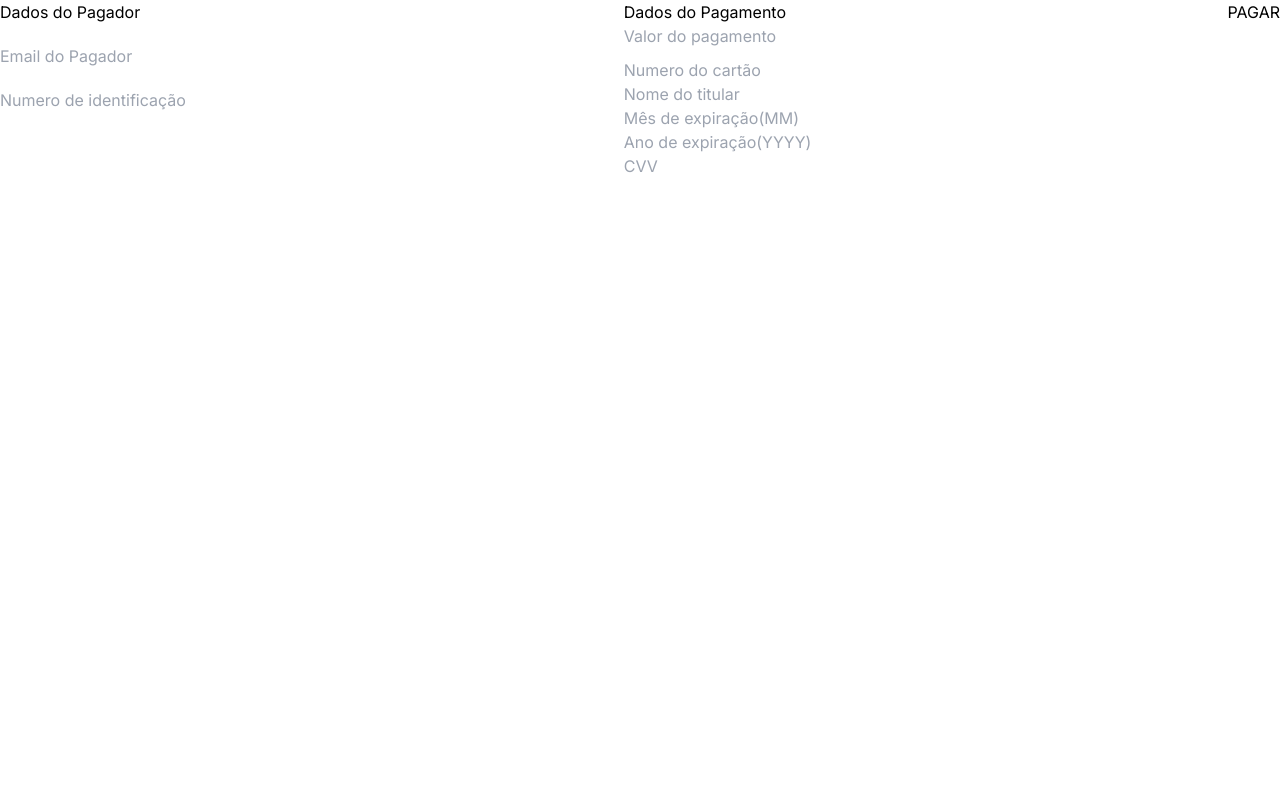
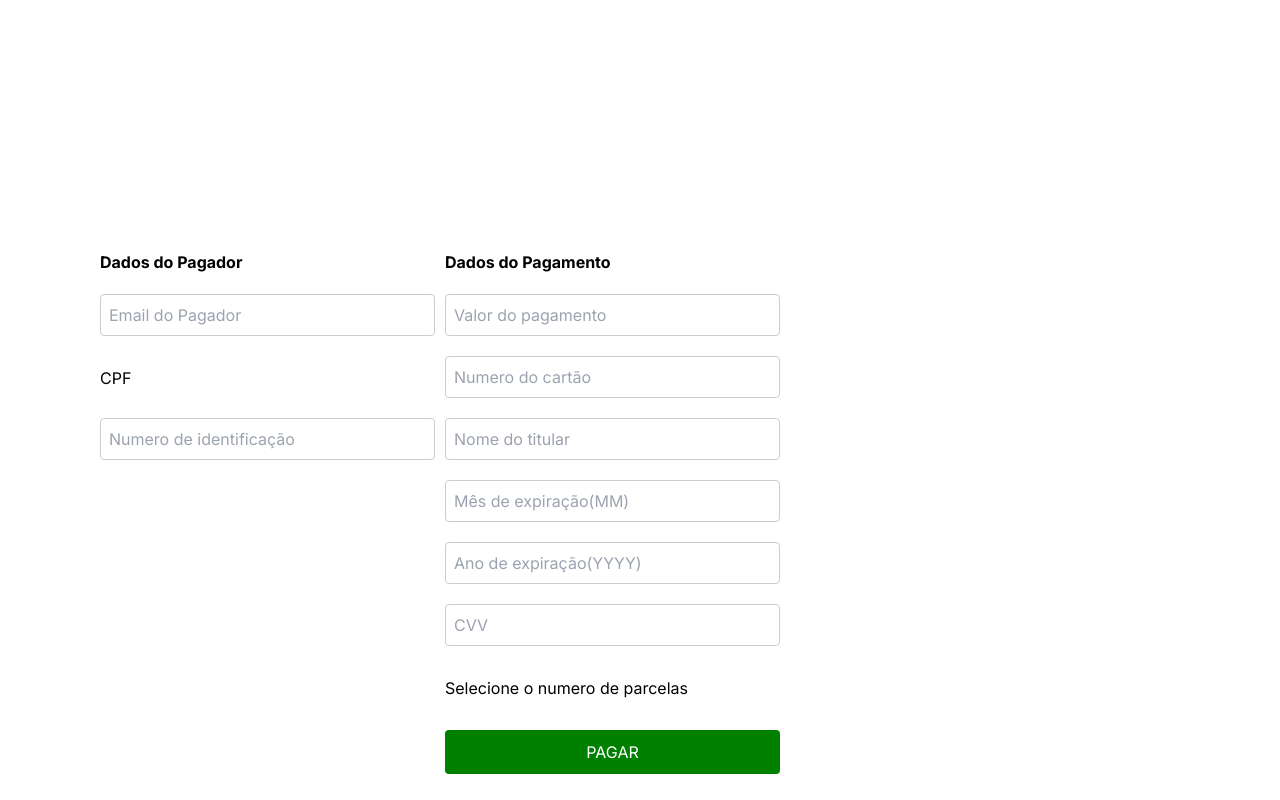
Before and after one commit to Emersonovidio/checkout-screen-mp, a Next.js app: page / in a window 1280 px wide. Built offline with nearby package versions, Linux system fonts and the light colour scheme.

Commit message:
cria-estilizacao-pagina-e-botao-pagar

```diff
--- a/package.json
+++ b/package.json
@@ -13,6 +13,7 @@
     "formik": "^2.4.5",
     "next": "14.1.0",
     "react": "^18",
+    "react-bootstrap": "^2.10.1",
     "react-dom": "^18"
   },
   "devDependencies": {
--- a/src/app/components/Checkout.tsx
+++ b/src/app/components/Checkout.tsx
@@ -4,65 +4,109 @@ import React, { useEffect, useState } from 'react';
 import * as ReactDOM from 'react-dom';
 import { Context } from "./ContextProvider";
 import { Formik, Field, Form, FormikHelpers } from 'formik';
+import ParcelasModal from './Installments';
+
 
 
 const App = () => {
 
+  const [modalIsOpen, setModalIsOpen] = useState(false);
+  const [selectedParcelas, setSelectedParcelas] = useState(1);
+
+  const openModal = () => {
+    setModalIsOpen(true);
+  };
+
+  const closeModal = () => {
+    setModalIsOpen(false);
+  };
+
+  const handleSelectParcelas = (parcelas) => {
+    setSelectedParcelas(parcelas);
+    closeModal(); // close modal after installment selected
+  };
+
   return (
-    <div style={{ display: 'flex', flexWrap: 'wrap' }}>
-      <div style={{ flex: 1, marginRight: 20 }}>
-      <h1>Dados do Pagador</h1>
+    <div style={{ display: 'flex', flexWrap: 'wrap', marginTop: 250, marginRight: 500, marginLeft: 100 }}>
+      <div style={{ flex: 1, marginRight: 10 }}>
+      <h1 style={{ fontWeight: 'bold' }}>Dados do Pagador</h1>
       <Formik>
         <Form>
         <div style={{ marginBottom: 10, marginTop: 20 }}>
         <label htmlFor="emaildopagador"></label>
-        <Field id="emaildopagador" name="emaildopagador" placeholder="Email do Pagador" />
+        <Field id="emaildopagador" name="emaildopagador" placeholder="Email do Pagador"
+        style={{ border: '1px solid #ccc', borderRadius: '4px', padding: '8px', width: '100%'}}
+        />
         </div>
-        <div style={{ marginBottom: 20,marginTop: 20}} >
+        <div style={{ marginBottom: 10,marginTop: 30}} >
+        <label htmlFor="cpf">CPF</label>
+          <Field id="cpf" name="cpf"/>
+        </div>
+        <div style={{ marginBottom: 10,marginTop: 28}} >
         <label htmlFor="numerodeidentificacao"></label>
-          <Field id="numerodeidentificacao" name="numerodeidentificacao" placeholder="Numero de identificação" />
+          <Field id="numerodeidentificacao" name="numerodeidentificacao" placeholder="Numero de identificação"
+          style={{ border: '1px solid #ccc', borderRadius: '4px', padding: '8px', width: '100%'}}
+          />
         </div>
         </Form>
     </Formik>
     </div>
     <div style={{ flex: 1 }}>
-    <h1>Dados do Pagamento</h1>
+    <h1 style={{ fontWeight: 'bold' }}>Dados do Pagamento</h1>
     <Formik>
         <Form>
-        <div style={{ marginBottom: 10 }}>
+        <div style={{ marginBottom: 10, marginTop: 20 }}>
         <label htmlFor="valordopagamento"></label>
-        <Field id="valordopagamento" name="valordopagamento" placeholder="Valor do pagamento" />
+        <Field id="valordopagamento" name="valordopagamento" placeholder="Valor do pagamento"
+        style={{ border: '1px solid #ccc', borderRadius: '4px', padding: '8px', width: '100%'}}
+        />
         </div>
-        <div>
+        <div style={{ marginBottom: 10, marginTop: 20 }}>
         <label htmlFor="numerodocartao"></label>
-          <Field id="numerodocartao" name="numerodocartao" placeholder="Numero do cartão" />
+          <Field id="numerodocartao" name="numerodocartao" placeholder="Numero do cartão"
+          style={{ border: '1px solid #ccc', borderRadius: '4px', padding: '8px', width: '100%'}}
+          />
           </div>
-        <div>
+        <div style={{ marginBottom: 10, marginTop: 20 }}>
           <label htmlFor="nomedotitular"></label>
-          <Field id="nomedotitular" name="nomedotitular" placeholder="Nome do titular" />
+          <Field id="nomedotitular" name="nomedotitular" placeholder="Nome do titular"
+          style={{ border: '1px solid #ccc', borderRadius: '4px', padding: '8px', width: '100%'}}
+          />
           </div>
-        <div>
+        <div style={{ marginBottom: 10, marginTop: 20 }}>
           <label htmlFor="mesdexpiracao"></label>
-          <Field id="mesdexpiracao" name="mesdexpiracao" placeholder="Mês de expiração(MM)" />
+          <Field id="mesdexpiracao" name="mesdexpiracao" placeholder="Mês de expiração(MM)"
+          style={{ border: '1px solid #ccc', borderRadius: '4px', padding: '8px', width: '100%'}}
+          />
           </div>
-        <div>
+        <div style={{ marginBottom: 10, marginTop: 20 }}>
           <label htmlFor="anodexpiracao"></label>
-          <Field id="anodexpiracao" name="anodexpiracao" placeholder="Ano de expiração(YYYY)" />
+          <Field id="anodexpiracao" name="anodexpiracao" placeholder="Ano de expiração(YYYY)"
+          style={{ border: '1px solid #ccc', borderRadius: '4px', padding: '8px', width: '100%'}}
+          />
           </div>
-        <div>
+        <div style={{ marginBottom: 10, marginTop: 20 }}>
           <label htmlFor="cvv"></label>
-          <Field id="cvv" name="cvv" placeholder="CVV" />
+          <Field id="cvv" name="cvv" placeholder="CVV"
+          style={{ border: '1px solid #ccc', borderRadius: '4px', padding: '8px', width: '100%'}}
+          />
           </div>
+          <button style={{ flex: 1, marginBottom: 10, marginTop: 20 }}
+            type="submit">Selecione o numero de parcelas
+          </button>
+        <ParcelasModal
+          isOpen={modalIsOpen}
+          onRequestClose={closeModal}
+          onSubmit={handleSelectParcelas}
+        />
         </Form>
-    </Formik>
-    </div>
-    <div>
-    <button style={{ flex: 1 }}
-    type="submit">PAGAR
-    </button>
+      </Formik>
+    <div style={{ marginTop: 20, textAlign: 'center'}}>
+      <button style={{ backgroundColor: 'green', color: 'white', padding: '10px 20px', border: 'none',borderRadius: '4px', fontsize: '16px', width: '100%'}}>PAGAR</button>
+       </div>
     </div>
     </div>
   );
 };
-
+//style={{ marginTop: 20, textAlign: 'center' }}
 export default App;
--- a/src/app/components/Installments.tsx
+++ b/src/app/components/Installments.tsx
@@ -1,7 +1,7 @@
 import React, { useState } from 'react';
 import { Modal, Button, Form } from 'react-bootstrap';
 
-const ParcelasModal = ({ show, handleClose }) => {
+const ParcelasModal = ({ isOpen, onRequestClose, onSubmit }) => {
   const [parcelas, setParcelas] = useState(1);
 
   const handleChange = (event) => {
@@ -16,27 +16,21 @@ const ParcelasModal = ({ show, handleClose }) => {
   };
 
   return (
-    <Modal show={show} onHide={handleClose}>
-      <Modal.Header closeButton>
-        <Modal.Title>Selecione o número de parcelas</Modal.Title>
-      </Modal.Header>
-      <Modal.Body>
-        <Form onSubmit={handleSubmit}>
-          <Form.Group controlId="formParcelas">
-            <Form.Label>Número de Parcelas</Form.Label>
-            <Form.Control as="select" value={parcelas} onChange={handleChange}>
-              <option value={1}>1</option>
-              <option value={2}>2</option>
-              <option value={3}>3</option>
-              {/* Adicione mais opções conforme necessário */}
-            </Form.Control>
-          </Form.Group>
-          <Button variant="primary" type="submit">
-            Selecionar
-          </Button>
-        </Form>
-      </Modal.Body>
-    </Modal>
+    <Modal
+    isOpen={isOpen}
+    onRequestClose={onRequestClose}
+    contentLabel="Selecione o número de parcelas"
+  >
+    <h2>Selecione o número de parcelas</h2>
+    <select value={parcelas} onChange={handleChange}>
+      <option value={1}>1 parcela</option>
+      <option value={2}>2 parcelas</option>
+      <option value={3}>3 parcelas</option>
+      <option value={4}>4 parcelas</option>
+      {/* Adicione mais opções de parcelas conforme necessário */}
+    </select>
+    <button onClick={handleSubmit}>Confirmar</button>
+  </Modal>
   );
 };
 
```
Also changed, not shown: 1 other file (tests, documents, lock files or other folders).
